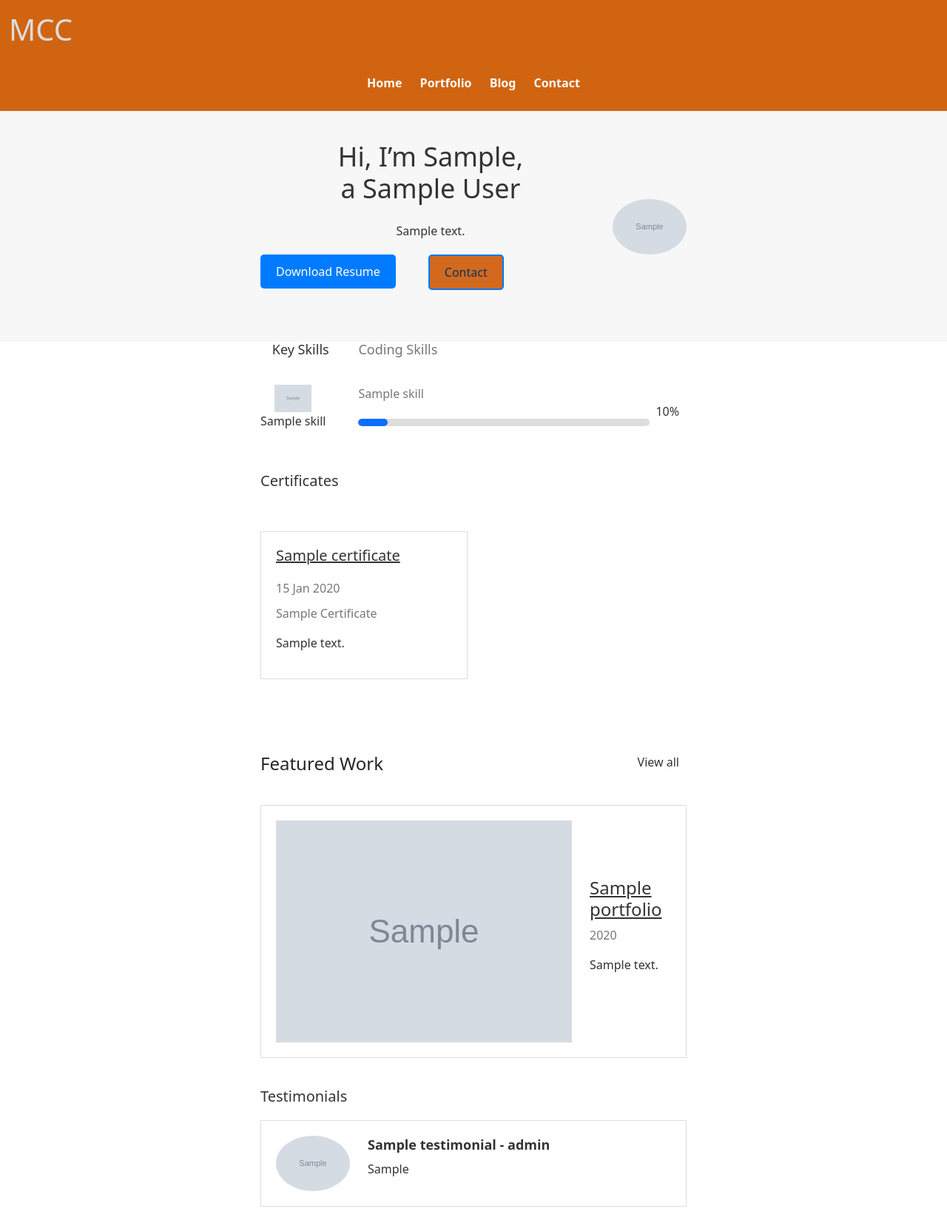
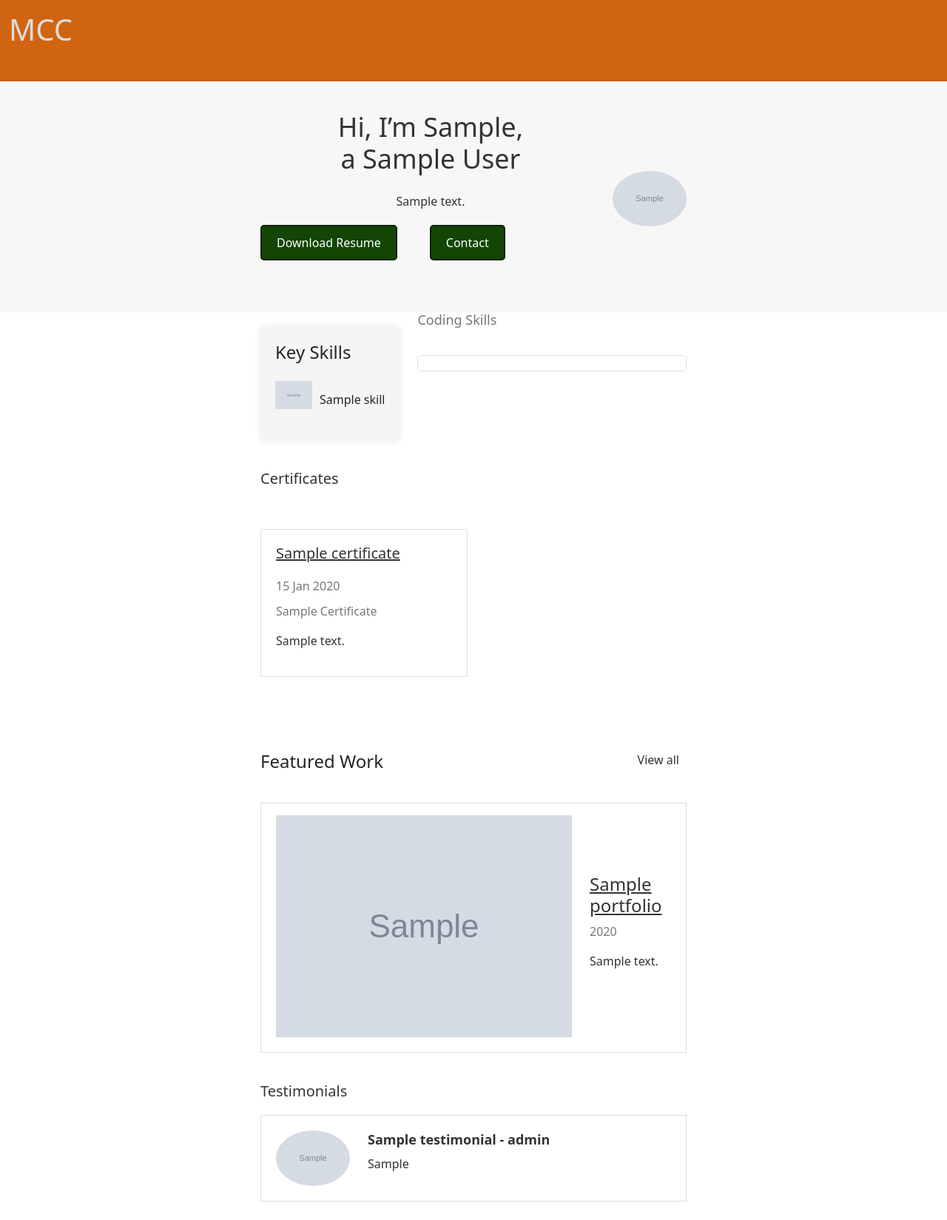
Before and after one commit to muallayuce/resume_demo, a Django app: template main/templates/main/index.html in a window 1280 px wide. Shown: the top 1649 px of the page at 74% size. Run offline with Django 4.2, Linux system fonts and the light colour scheme; tables that the repository leaves empty hold one stand-in row (values such as "Sample post"); the template is opened without the code that fills it: values that come from a table or form of the project are taken from there, most other values are stand-ins (such as "Sample title", 1, 10 or a date in 2020); grey boxes marked "Sample" are stand-in pictures; data that the repository does not hold is empty; parts of the project's set-up code (start-up, migrations or seed data) failed here and were passed over; some libraries are stand-ins or nearby versions.

Commit message:
update resume_demo

```diff
--- a/main/templates/main/index.html
+++ b/main/templates/main/index.html
@@ -36,7 +36,7 @@ Start Content
     <div class="container">
       <div class="row g-4 g-md-3  align-items-center">
         <div class="col-md-auto order-md-last">
-          <div class="bannerUserImg" style=" float:right;">
+          <div class="bannerUserImg">
             <img src="{{me.userprofile.avatar.url}}" alt="{{me.first_name|title}} {{me.last_name|title}} avatar">
           </div>
         </div>
@@ -87,7 +87,7 @@ Start Content
           <div class="progressCol">
             <div class="progressCard">
               {% for sk in me.userprofile.skills.all %}
-              {% if sk.is_key_skill %}
+                {% if not sk.is_key_skill %}
                   <div class="progressCol">
                     <span class="progressLbl">{{sk.name}}</span>
                     <div class="row g-2 align-items-center">
@@ -103,7 +103,6 @@ Start Content
                   </div>
                 {% endif %}
               {% endfor %}
-
             </div>
           </div>
         </div>
@@ -111,6 +110,7 @@ Start Content
     </div>
   </div>
 </section>
+
 
 <section>
   <div class="sectionSpaceSm lightBg">
--- a/main/templates/main/partials/nav.html
+++ b/main/templates/main/partials/nav.html
@@ -7,17 +7,22 @@ Start Navigation Bar
         <div class="container-fluid">
             <div class="row align-items-center">
                 <div class="col-auto">
-            <div class="logoCol"><a href="{% url 'main:home' %}">MCC</a></div>
+                    <div class="logoCol">
+                        <a href="{% url 'main:home' %}">MCC</a>
                     </div>
-            <div class="navCollapseCol">
+                </div>
+                <div class="col">
+                    <div class="d-md-none">
+                            <span>
                                 <div class="navCol">
                                     <ul>
-                <li><a href="{%url 'main:home'%}">Home</a></li>
-                <li><a href="{%url 'main:portfolios' %}">Portfolio</a></li>
+                                        <li><a href="{% url 'main:home' %}">Home</a></li>
+                                        <li><a href="{% url 'main:portfolios' %}">Portfolio</a></li>
                                         <li><a href="{% url 'main:blogs' %}">Blog</a></li>
-                <li><a href="{%url 'main:contact'%}">Contact</a></li>
+                                        <li><a href="{% url 'main:contact' %}">Contact</a></li>
                                     </ul>
                                 </div>
+                            </span>
                     </div>
                 </div>
             </div>
--- a/static/css/style.css
+++ b/static/css/style.css
@@ -171,87 +171,110 @@ header {
 
 /* Style the "Download Resume" button */
 .btnPrimary {
-  background-color: #007bff; /* Blue color for the primary button */
+  background-color: #134505;
   color: #fff; /* White text color */
+  border: 2px solid #0d2005;
   padding: 10px 20px; /* Add padding to the button */
   text-decoration: none; /* Remove underline from the link */
   border-radius: 5px; /* Add rounded corners */
 }
 
 .btnPrimary:hover {
-  background-color: #0056b3; /* Darker blue color on hover */
+  background-color: #369841;
 }
 
 /* Style the "Contact" button */
 .btnOutline {
-  background-color: chocolate;
-  color: #073260; /* Blue text color */
-  border: 2px solid #007bff; /* Blue border */
+  background-color: #134505;
+  color: #fff;
+  border: 2px solid #0d2005;
   padding: 10px 20px; /* Add padding to the button */
   text-decoration: none; /* Remove underline from the link */
   border-radius: 5px; /* Add rounded corners */
 }
 
 .btnOutline:hover {
-  background-color: #d8d7d759; /* Light gray background on hover */
+  background-color:  #369841; /* Light gray background on hover */
 }
 
 .bannerBtnCol .btn {
   margin-right: 10px; /* Add some space between buttons */
 }
 
-/* Styles for the keySkillCol */
+/* Key Skills section */
+.col-md-auto{
+  margin-top: 20px;
+}
 .keySkillCol {
-  text-align: center; /* Center-align the content */
+  background-color: #f5f5f5;
+  padding: 20px;
+  border-radius: 5px;
+  box-shadow: 0 0 10px rgba(0, 0, 0, 0.1);
 }
 
-.keySkillCol h4 {
-  font-size: 18px; /* Font size for the skills title */
-  color: #333; /* Text color for the skills title */
-  margin-bottom: 20px; /* Add some space below the title */
+.keySkillCard {
+  margin-bottom: 10px;
+  display: flex;
+  align-items: center;
 }
 
-/* Styles for the keySkillCard */
-.keySkillCard {
-  display: inline-block; /* Display key skill cards inline */
-  margin-right: 20px; /* Add some space between key skill cards */
+.ksIconCol {
+  width: 50px;
+  height: 50px;
+  margin-right: 10px;
 }
 
-.keySkillCard img {
-  max-width: 50px; /* Set the maximum width for skill icons */
-  max-height: 50px; /* Set the maximum height for skill icons */
+.ksIconCol img {
+  max-width: 100%;
+  height: auto;
 }
 
-.keySkillCard .ksText {
-  font-size: 16px; /* Font size for skill text */
-  color: #333; /* Text color for skill text */
+.ksText {
+  font-size: 16px;
 }
 
-/* Styles for the progressCol */
+/* Coding Skills section */
+
 .progressCol {
-  margin-top: 20px; /* Add some margin at the top of progress bars */
+  margin-top: 20px;
+}
+
+.progressCard {
+  padding: 10px;
+  background-color: #ffffff;
+  border: 1px solid #e0e0e0;
+  border-radius: 5px;
+  margin-bottom: 10px;
 }
 
 .progressLbl {
-  font-size: 16px; /* Font size for skill labels */
-  color: #777; /* Text color for skill labels */
+  font-size: 16px;
 }
 
-/* Styles for the progress bars */
 .progressStyle {
-  height: 10px; /* Height of progress bars */
-  background-color: #ddd; /* Background color for progress bars */
-  border-radius: 5px; /* Rounded corners for progress bars */
+  height: 20px;
+  background-color: #e0e0e0;
+  border-radius: 5px;
 }
 
 .progress-bar {
-  border-radius: 5px; /* Rounded corners for progress bars */
+  height: 100%;
+  border-radius: 5px;
 }
 
 .pLbl {
-  font-size: 16px; /* Font size for skill percentages */
-  color: #333; /* Text color for skill percentages */
+  font-size: 14px;
+  font-weight: bold;
 }
+
+/* Container Styles */
+.container {
+  max-width: 1200px;
+  margin: 0 auto;
+}
+
+/* Add more styles as needed and customize the colors, fonts, and spacing to match your design preferences. */
+
 
 /* Styles for the certificatesSlider */
 .certificatesSlider {
```
Also changed, not shown: mediafiles/skills/key-skill-icon-2.svg (added), mediafiles/skills/key-skill-icon-2_4mm4WRG.svg (added), mediafiles/skills/key-skill-icon-2_VZAn4RV.svg (added), mediafiles/skills/key-skill-icon-2_ZXPpJm6.svg (added), mediafiles/skills/key-skill-icon-2_dyaKd1J.svg (added), mediafiles/skills/key-skill-icon-2_mCWbXVF.svg (added), static/images/key-skill-icon-2.svg (added), 4 other files. Lines whose indentation alone changed are shown as unchanged.
